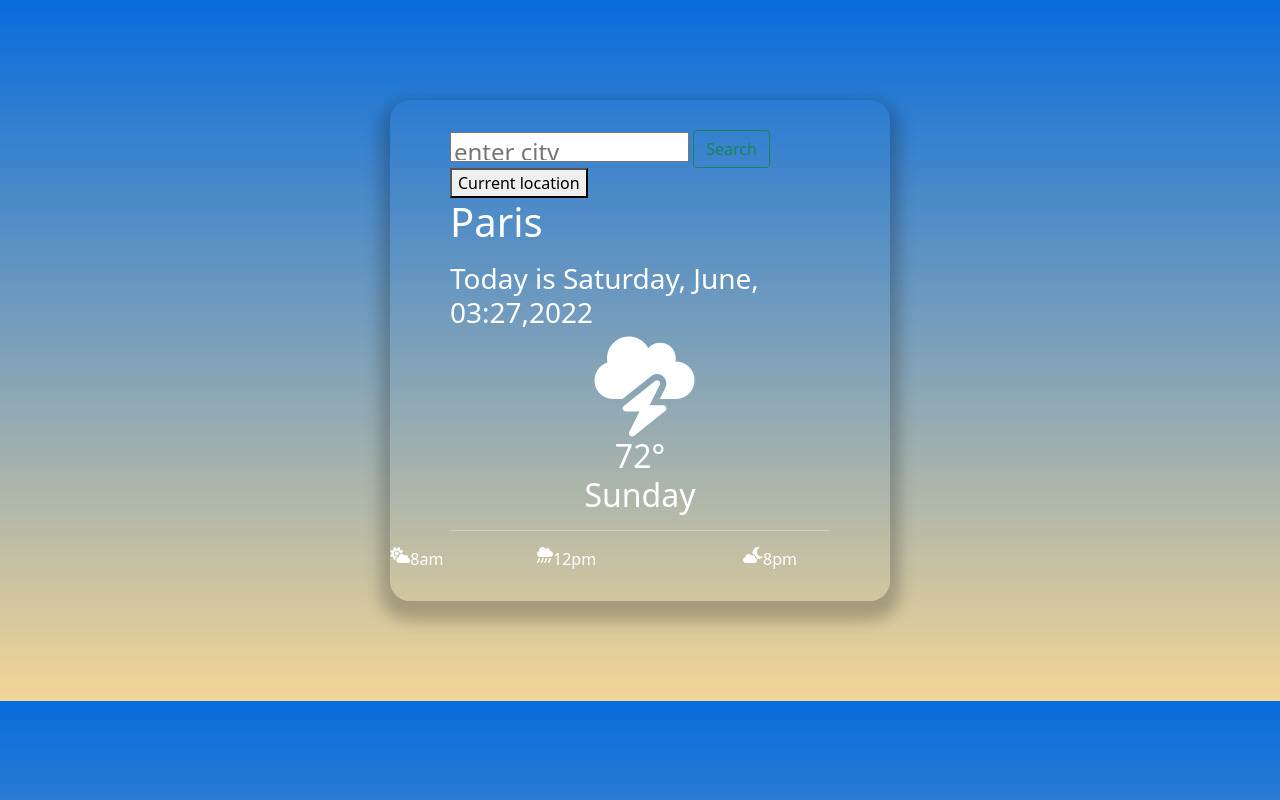
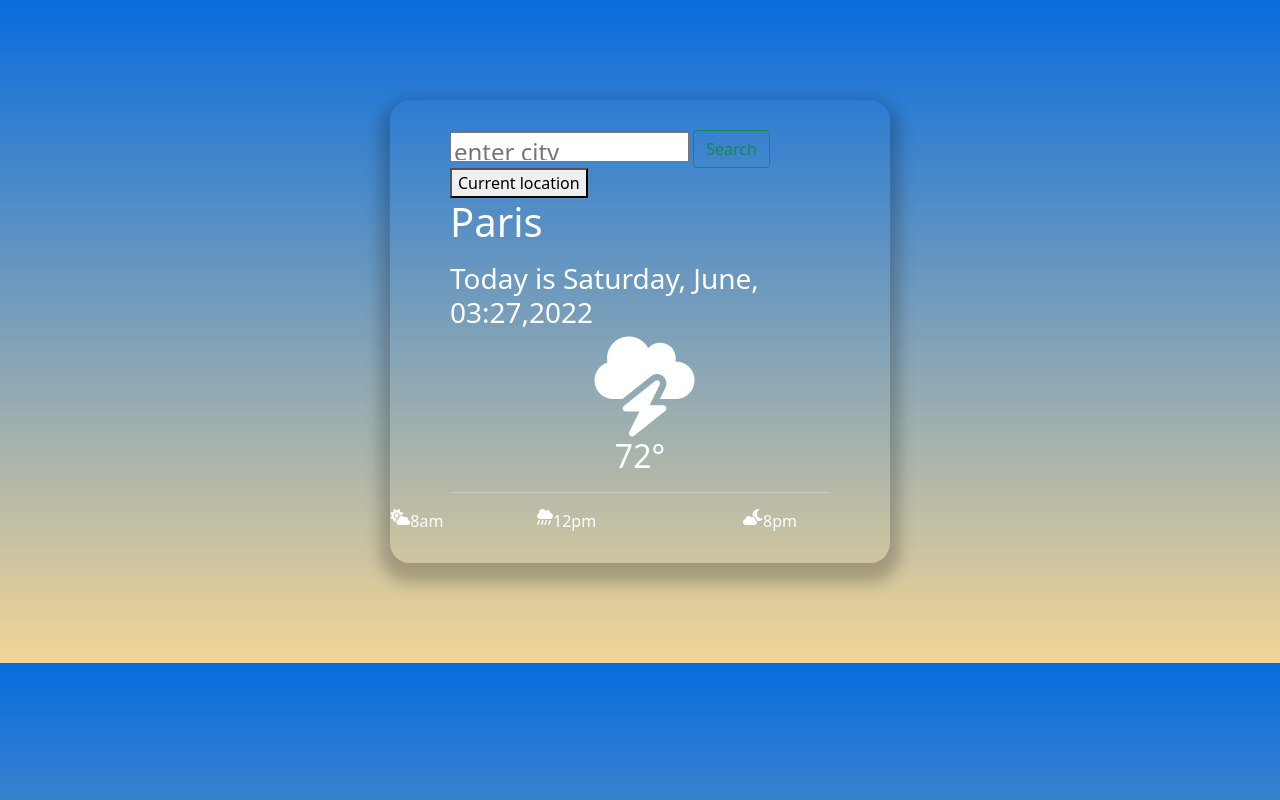
Before and after one commit to code-wick/Weather-App, a plain HTML site: page index.html in a window 1280 px wide. Drawn offline with nearby package versions, Linux system fonts and the light colour scheme.

Commit message:
Fixed h2

```diff
--- a/index.html
+++ b/index.html
@@ -37,10 +37,7 @@
       <h3 id="date"></h3>
 
       <i class="fa-solid fa-cloud-bolt"></i>
-      <h2>
-        72° <br />
-        Sunday
-      </h2>
+      <h2>72°</h2>
       <hr />
       <div class="d-flex justify-content-center">
         <i class="fa-solid fa-cloud-sun"></i>
```
